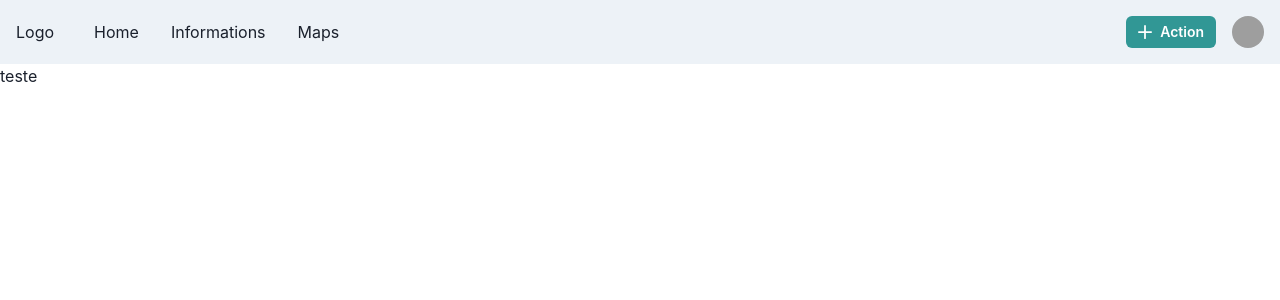
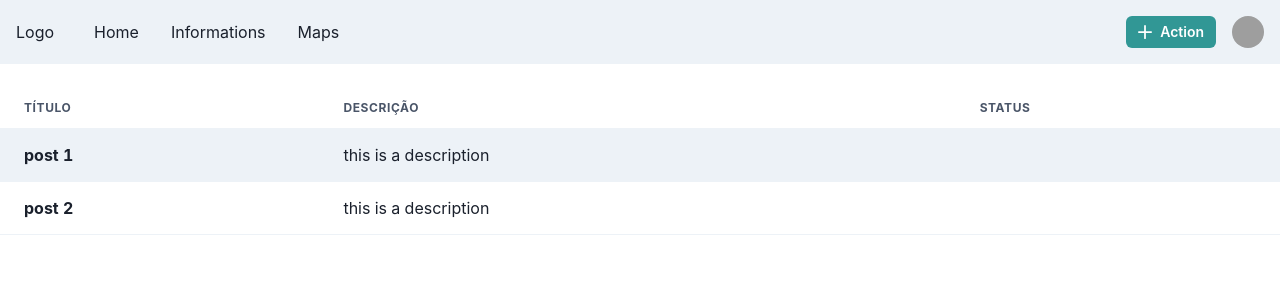
Before and after one commit to grabeTaka/default-react-project, a React (Create React App) app: page /informations in a window 1280 px wide. Shown: the top 300 px of the page. Built offline with nearby package versions, Linux system fonts and the light colour scheme; grey boxes are pictures that could not be loaded.

Commit message:
Adiciona hook para listar todos

```diff
--- a/src/components/table/index.tsx
+++ b/src/components/table/index.tsx
@@ -1,19 +1,45 @@
 /* eslint-disable import/no-unresolved */
-import React, { useEffect } from 'react'
-import { TodoContext } from 'context/todo/index'
-import { TodoContextType } from 'types/todoContext/index'
+import React from 'react'
+import {useTodo} from 'hooks/todo/use-todo'
+import {
+    Flex,
+    Table,
+    TableContainer,
+    Tbody,
+    Td,
+    Th,
+    Thead,
+    Tr,
+} from '@chakra-ui/react'
 
-const Table: React.FC = () => {
-    const { todos } = React.useContext(TodoContext) as TodoContextType
-
-    useEffect(() => {
-    // eslint-disable-next-line no-console
-        console.log('00000')
-        // eslint-disable-next-line no-console
-        console.log(todos)
-    }, [todos])
-
-    return <div> teste </div>
+const TableComponent: React.FC = () => {
+    const { todos = [] } = useTodo()
+    return (
+        <Flex direction="column" width="100%">
+            <TableContainer mt={6}>
+                <Table variant="striped" size="md">
+                    <Thead>
+                        <Tr>
+                            <Th>Título</Th>
+                            <Th>Descrição</Th>
+                            <Th>Status</Th>
+                        </Tr>
+                    </Thead>
+                    <Tbody>
+                        {todos.map(todo => (
+                            <Tr key={todo.id}>
+                                <Td fontWeight="bold">{todo.title}</Td>
+                                <Td>{todo.description}</Td>
+                                <Td>
+                                    {todo.status}
+                                </Td>
+                            </Tr>
+                        ))}
+                    </Tbody>
+                </Table>
+            </TableContainer>
+        </Flex>
+    )
 }
 
-export default Table
+export default TableComponent
--- /dev/null
+++ b/src/hooks/todo/use-todo.ts
@@ -0,0 +1,12 @@
+/* eslint-disable import/no-unresolved */
+import { useContext } from 'react'
+import { TodoContext } from 'context/todo/index'
+
+export const useTodo = () => {
+    const context = useContext(TodoContext)
+    if (!context) {
+        throw new Error('You must use useTodo hook inside the useTodoProvider')
+    }
+
+    return context
+}
```
Also changed, not shown: src/context/todo/index.tsx (line endings or trailing spaces).
